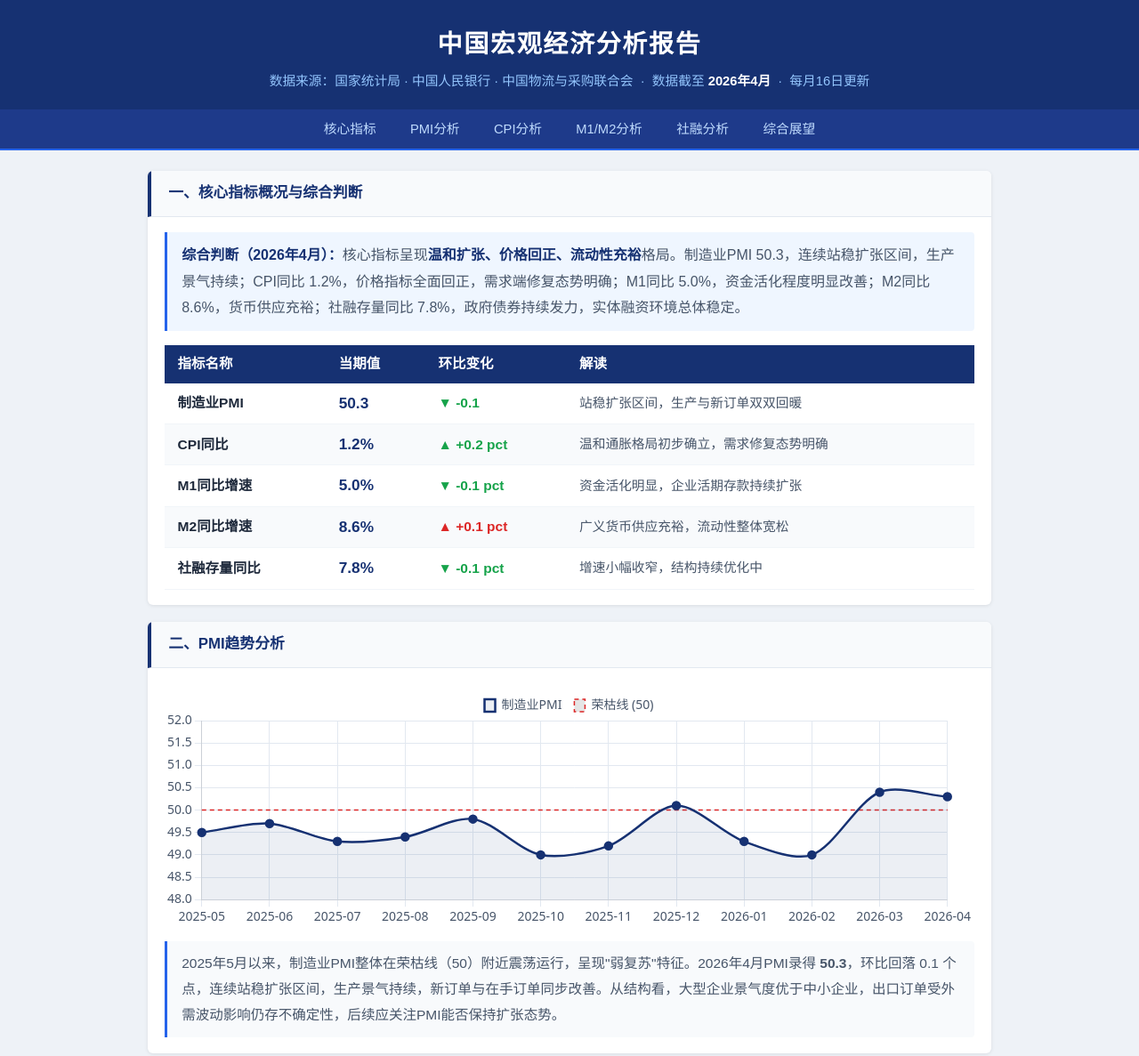
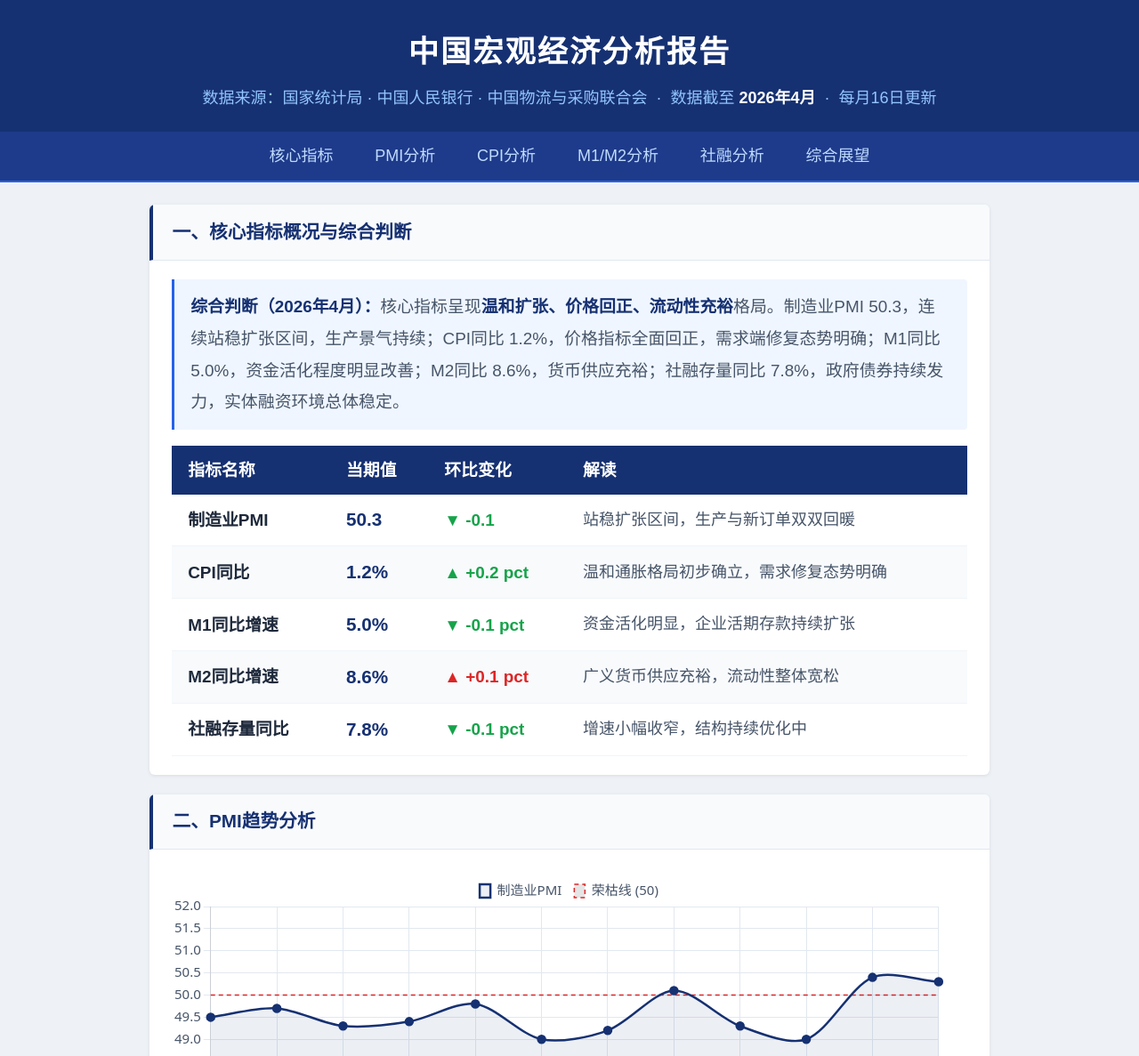
Before and after one commit to Wilson-Lam007/china-macro, a plain HTML site: page index.html in a window 1280 px wide. Shown: the top 1187 px of the page at 89% size. Drawn offline with Linux system fonts and the light colour scheme.

Commit message:
style: increase all fonts larger than reference image

```diff
--- a/index.html
+++ b/index.html
@@ -19,13 +19,14 @@
       --gray-600: #475569;
       --text: #1e293b;
     }
+    html { font-size: 18px; }
     * { box-sizing: border-box; margin: 0; padding: 0; }
     body {
       font-family: 'PingFang SC','Microsoft YaHei','Noto Sans SC',sans-serif;
       background: #eef2f7;
       color: var(--text);
-      font-size: 16px;
-      line-height: 1.7;
+      font-size: 18px;
+      line-height: 1.75;
     }
 
     /* ── Header ── */
@@ -35,14 +36,14 @@
       text-align: center;
     }
     header h1 {
-      font-size: 1.75rem;
+      font-size: 1.9rem;
       font-weight: 700;
       color: #fff;
       letter-spacing: .06em;
     }
     .header-meta {
       color: #93c5fd;
-      font-size: .92rem;
+      font-size: 1rem;
       margin-top: .35rem;
     }
     .header-meta strong { color: #fff; }
@@ -59,8 +60,8 @@
     nav a {
       color: #bfdbfe;
       text-decoration: none;
-      font-size: .92rem;
-      padding: .6rem 1.2rem;
+      font-size: 1rem;
+      padding: .65rem 1.3rem;
       border-bottom: 2px solid transparent;
       margin-bottom: -2px;
       transition: all .18s;
@@ -88,17 +89,17 @@
       border-left: 4px solid var(--navy);
     }
     .card-header h2 {
-      font-size: 1.05rem;
+      font-size: 1.15rem;
       font-weight: 700;
       color: var(--navy);
     }
-    .card-body { padding: 1.1rem 1.2rem; }
+    .card-body { padding: 1.2rem 1.4rem; }
 
     /* ── Summary para ── */
     .summary-para {
-      font-size: 1rem;
+      font-size: 1.05rem;
       color: var(--gray-600);
-      line-height: 1.85;
+      line-height: 1.9;
       background: #eff6ff;
       border-left: 3px solid var(--blue);
       border-radius: 0 4px 4px 0;
@@ -108,24 +109,24 @@
     .summary-para strong { color: var(--navy); }
 
     /* ── Overview Table ── */
-    .ov-table { width: 100%; border-collapse: collapse; font-size: .97rem; }
+    .ov-table { width: 100%; border-collapse: collapse; font-size: 1.05rem; }
     .ov-table thead tr { background: var(--navy); color: #fff; }
-    .ov-table th { padding: .5rem .9rem; font-weight: 600; text-align: left; }
-    .ov-table td { padding: .5rem .9rem; border-bottom: 1px solid var(--gray-100); vertical-align: middle; }
+    .ov-table th { padding: .6rem 1rem; font-weight: 600; text-align: left; }
+    .ov-table td { padding: .6rem 1rem; border-bottom: 1px solid var(--gray-100); vertical-align: middle; }
     .ov-table tbody tr:nth-child(even) td { background: var(--gray-50); }
     .ov-table tbody tr:hover td { background: #dbeafe44; }
-    .val-num { font-weight: 700; font-size: 1.08rem; color: var(--navy); }
+    .val-num { font-weight: 700; font-size: 1.15rem; color: var(--navy); }
     .chg-up   { color: var(--red);   font-weight: 600; }
     .chg-down { color: var(--green); font-weight: 600; }
     .chg-flat { color: var(--gray-400); font-weight: 600; }
-    .interp { color: var(--gray-600); font-size: .92rem; }
+    .interp { color: var(--gray-600); font-size: 1rem; }
 
     /* ── Chart ── */
     .chart-wrap { position: relative; height: 270px; margin: .2rem 0 1rem; }
     .chart-analysis {
-      font-size: .97rem;
+      font-size: 1.05rem;
       color: var(--gray-600);
-      line-height: 1.85;
+      line-height: 1.9;
       background: var(--gray-50);
       border-left: 3px solid var(--blue);
       border-radius: 0 4px 4px 0;
@@ -140,12 +141,12 @@
     }
     .ob {
       border-radius: 5px;
-      padding: .9rem 1.1rem;
-      font-size: .97rem;
+      padding: 1rem 1.2rem;
+      font-size: 1.05rem;
     }
-    .ob h4 { font-size: 1rem; font-weight: 700; margin-bottom: .45rem; }
-    .ob ul { padding-left: 1.1rem; color: var(--gray-600); }
-    .ob ul li { margin-bottom: .3rem; }
+    .ob h4 { font-size: 1.1rem; font-weight: 700; margin-bottom: .5rem; }
+    .ob ul { padding-left: 1.2rem; color: var(--gray-600); }
+    .ob ul li { margin-bottom: .35rem; }
     .ob-base   { background: #eff6ff; border: 1px solid #bfdbfe; }
     .ob-base h4 { color: #1d4ed8; }
     .ob-risk   { background: #fff1f2; border: 1px solid #fecdd3; }
@@ -158,7 +159,7 @@
     /* ── Footer ── */
     footer {
       text-align: center;
-      font-size: .88rem;
+      font-size: .95rem;
       color: var(--gray-400);
       padding: 1.4rem;
       background: #fff;
@@ -363,7 +364,7 @@ indicators.forEach(ind => {
 
 // ── 图表通用 ──
 Chart.defaults.font.family = "'PingFang SC','Microsoft YaHei',system-ui";
-Chart.defaults.font.size   = 14;
+Chart.defaults.font.size   = 15;
 Chart.defaults.color       = '#475569';
 const gridColor = '#e2e8f0';
 const baseOpts  = {
```
